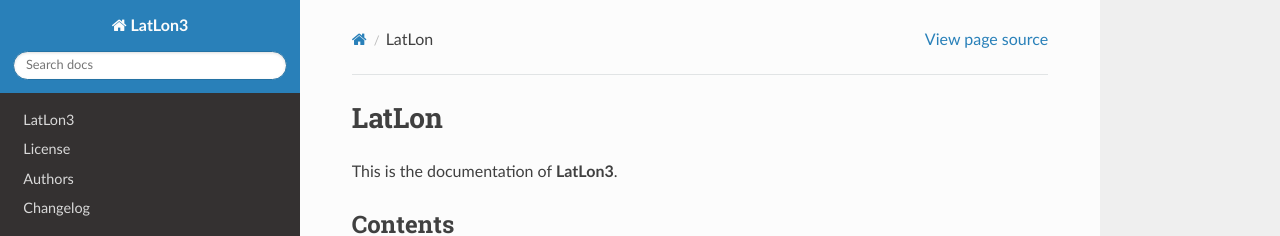
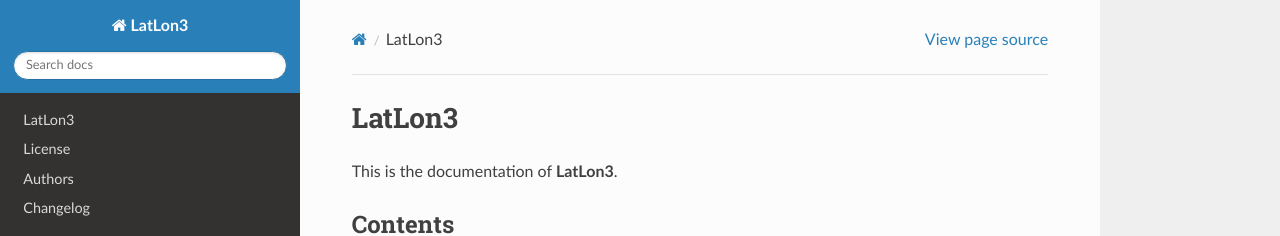
Before and after one commit to eelcovv/LatLonCalc, a Sphinx documentation site: the page built from docs/index.rst, in a window 1280 px wide and 1121 px high. Shown: the top 236 px of the window. Built offline with Sphinx 7.4.7 and the Read the Docs theme 2.0.0, drawn with Linux system fonts in a browser that asks for light colours; formulas are drawn with MathJax 3; pages that are not in the unit, such as notebooks, are missing from menus.

Commit message:
tiny things in readme

```diff
--- a/README.rst
+++ b/README.rst
@@ -21,7 +21,7 @@
   the coordinates adjusted by the *GeoVector* object's distance and heading
 * *GeoVector* objects can be added, subtracted, multiplied or divided
 * The module name is called LatLon3 as it is an upgrade of the LatLon package at pypi for Python 3.8.
-  The original Author of LatLon is not maintaining the pypi package anymore, so we needed to update
+  The original Author of LatLon is not maintaining the pypi package anymore, so we needed to change the name
 
 
 ------------
--- a/docs/index.rst
+++ b/docs/index.rst
@@ -1,6 +1,6 @@
-======
-LatLon
-======
+=======
+LatLon3
+=======
 
 This is the documentation of **LatLon3**.
 
```
